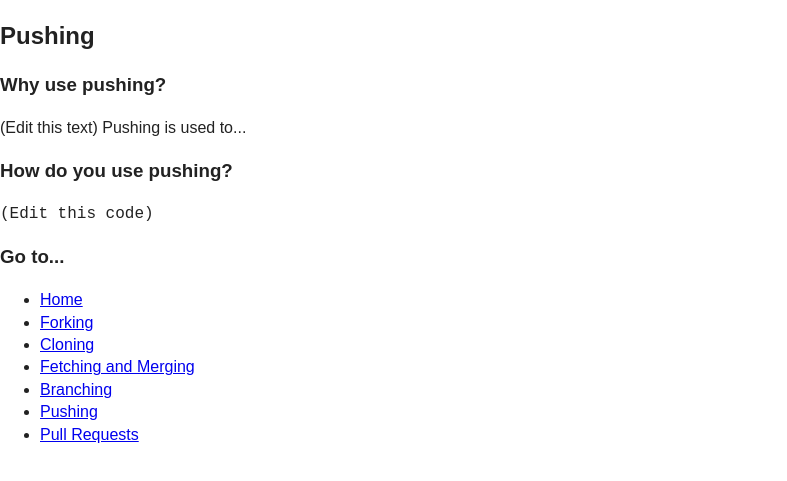
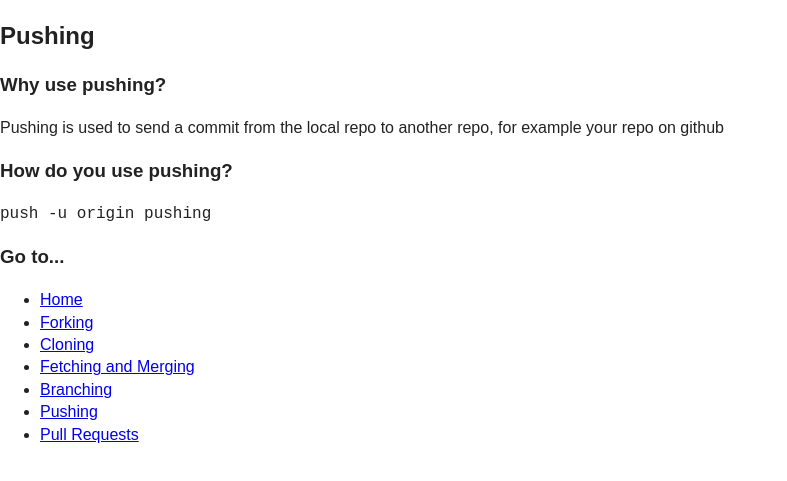
Before and after one commit to SurekaStoeckigt/all-about-git, a plain HTML site: page workflow/pushing.html in a window 1280 px wide. Shown: the part 69-550 px from the top of the page, without its empty margins (0-787 px from the left). Drawn offline with Linux system fonts and the light colour scheme.

Commit message:
Added text into the tags not as a comment

```diff
--- a/workflow/pushing.html
+++ b/workflow/pushing.html
@@ -1,4 +1,4 @@
-<!--Pushing is the combination of fetching (Downloading the objects to the .git) and merging(bringing them into the local)-->
+
 <!doctype html>
 <html class="no-js" lang="">
     <head>
@@ -22,14 +22,14 @@
 
         <!-- Edit the text below with an explanation of this step in the Git workflow -->
 
-        <p>(Edit this text) Pushing is used to...</p>
+        <p>Pushing is used to send a commit from the local repo to another repo, for example your repo on github</p>
 
         <h3>How do you use pushing?</h3>
 
         <!-- Edit the code below with instructions how to do this step from the command-line -->
 
         <p>
-            <pre>(Edit this code)</pre>
+            <pre>push -u origin pushing</pre>
         </p>
 
         <h3>Go to...</h3>
```
